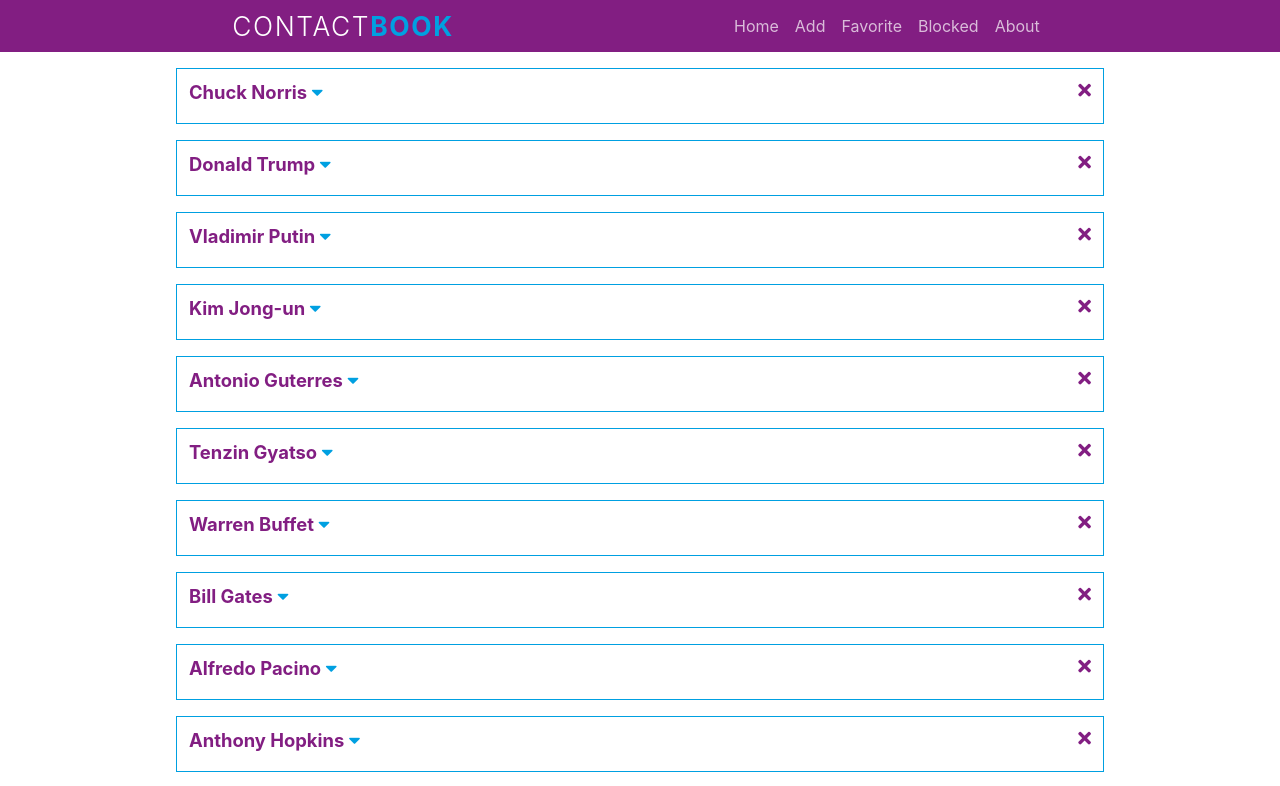
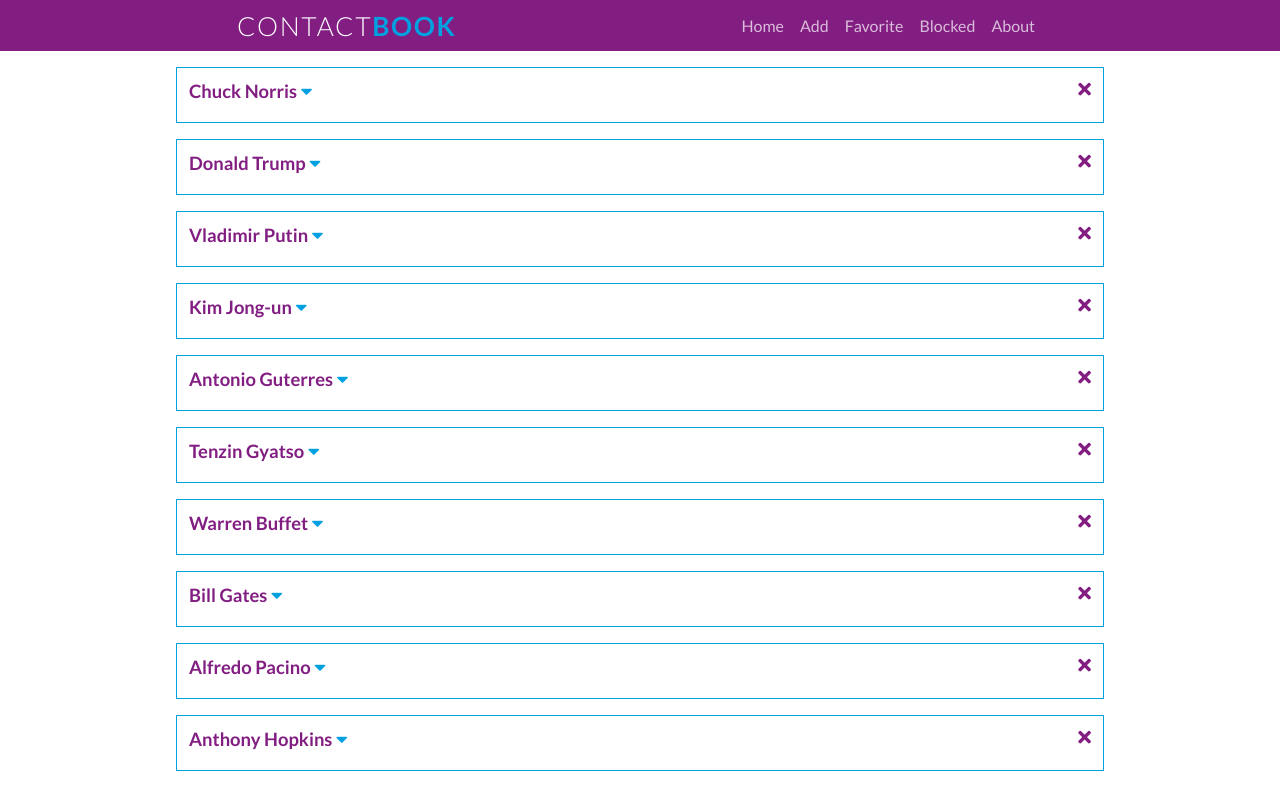
Before and after one commit to dandybytes/contact-book, a React (Create React App) app: page / in a window 1280 px wide. Shown: the top 786 px of the page. Built offline with nearby package versions, Linux system fonts and the light colour scheme.

Commit message:
tried various type faces; shortlisted Roboto & Lato

```diff
--- a/public/index.html
+++ b/public/index.html
@@ -14,6 +14,16 @@
       integrity="sha384-B4dIYHKNBt8Bc12p+WXckhzcICo0wtJAoU8YZTY5qE0Id1GSseTk6S+L3BlXeVIU"
       crossorigin="anonymous"
     />
+    <link
+      href="https://fonts.googleapis.com/css?family=Lato:300,300i,400,400i,700,700i|Roboto:300,300i,400,400i,500,500i,700,700i"
+      rel="stylesheet"
+    />
+    <!--
+      <link
+        href="https://fonts.googleapis.com/css?family=Lato:300,300i,400,400i,700,700i|Merriweather:300,300i,400,400i,700,700i|Montserrat:200,200i,300,300i,400,400i,500,500i,600,600i,700,700i|Open+Sans|Oswald:200,300,400,500,600,700|Raleway:200,200i,300,300i,400,400i,500,500i,600,600i,700,700i|Roboto:300,300i,400,400i,500,500i,700,700i"
+        rel="stylesheet"
+      />
+    -->
     <link rel="manifest" href="%PUBLIC_URL%/manifest.json" />
     <title>Contact Book</title>
   </head>
--- a/src/index.css
+++ b/src/index.css
@@ -7,21 +7,26 @@
   --color-2: rgb(0, 160, 225);
 }
 
+html,
 body {
+  width: 100%;
   margin: 0;
   padding: 0;
-  font-family: -apple-system, BlinkMacSystemFont, "Segoe UI", "Roboto", "Oxygen",
+}
+
+body {
+  /* font-family: "Roboto", sans-serif; */
+  /* font-family: "Open Sans", sans-serif; */
+  font-family: "Lato", sans-serif;
+  /* font-family: "Oswald", sans-serif; */
+  /* font-family: "Raleway", sans-serif; */
+  /* font-family: "Montserrat", sans-serif; */
+  /* font-family: "Merriweather", serif; */
+  /* font-family: -apple-system, BlinkMacSystemFont, "Segoe UI", "Roboto", "Oxygen",
     "Ubuntu", "Cantarell", "Fira Sans", "Droid Sans", "Helvetica Neue",
     sans-serif;
   -webkit-font-smoothing: antialiased;
-  -moz-osx-font-smoothing: grayscale;
-}
-
-.container {
-  width: 100%;
-  max-width: 70rem;
-  margin: 0 auto;
-  padding: 0 1rem;
+  -moz-osx-font-smoothing: grayscale; */
 }
 
 code {
```
